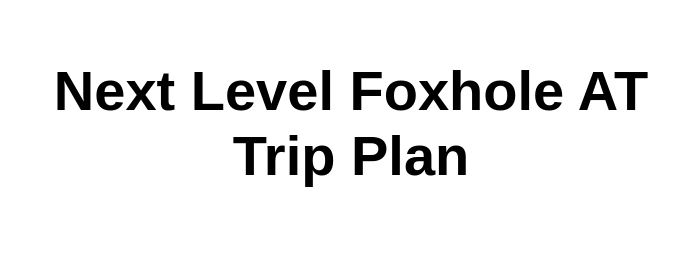
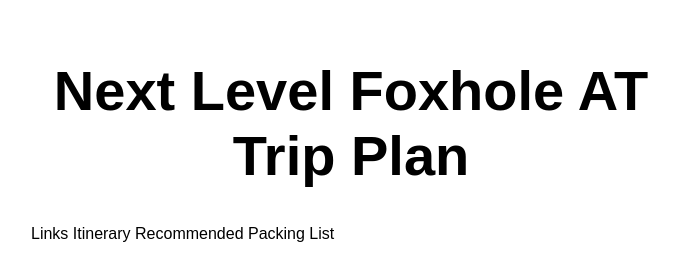
Before and after one commit to BWBoyd/AT_trip, a website: page src/index.html in a window 1280 px wide. Shown: the whole page, without its empty margins (289-968 px from the left). Drawn offline with Linux system fonts and the light colour scheme.

Commit message:
index.html edits

```diff
--- a/src/index.html
+++ b/src/index.html
@@ -11,6 +11,11 @@
 <body>
   <main>
     <h1>Next Level Foxhole AT Trip Plan</h1>
+
+    Links
+    Itinerary
+    Recommended Packing List
+
   </main>
 </body>
 
```
